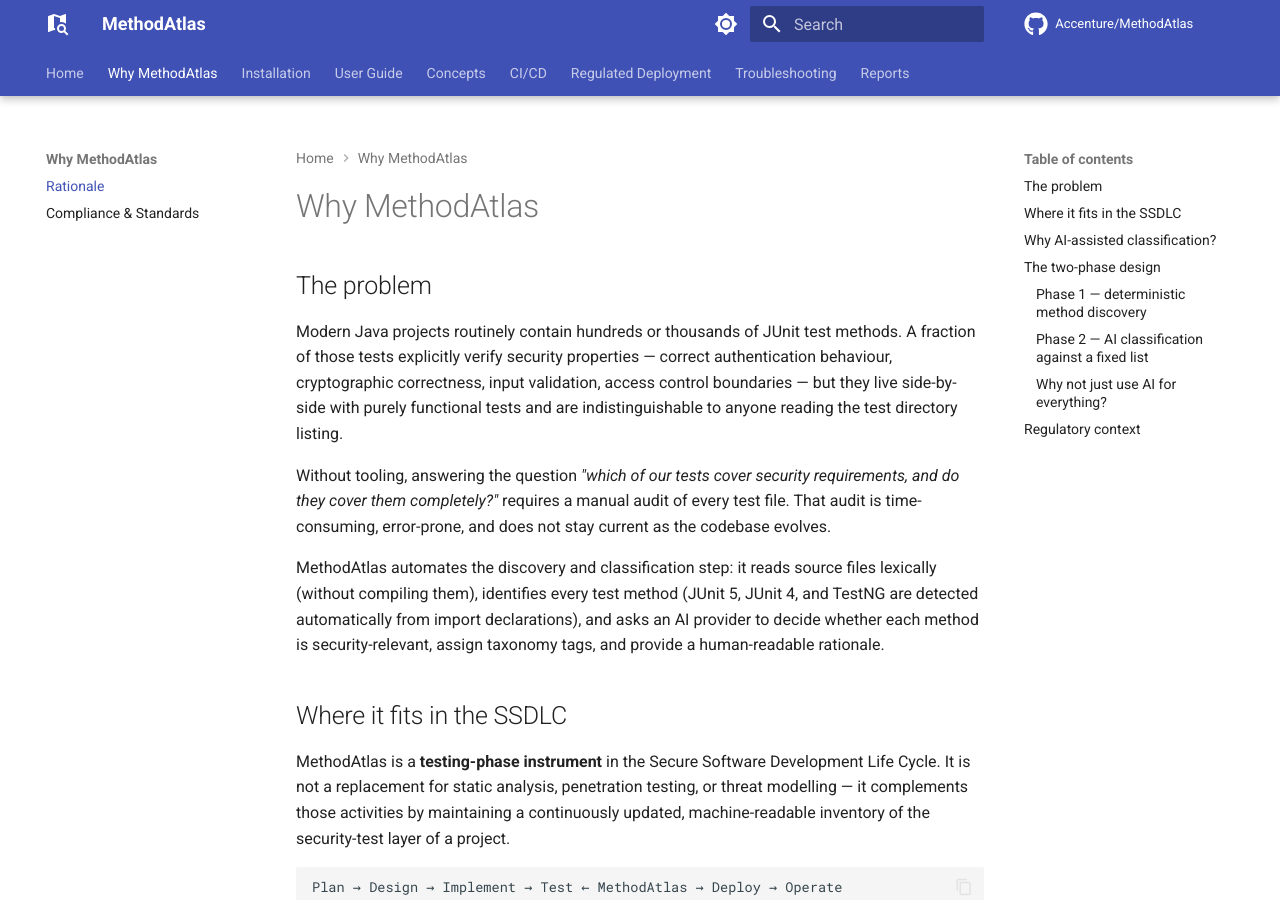
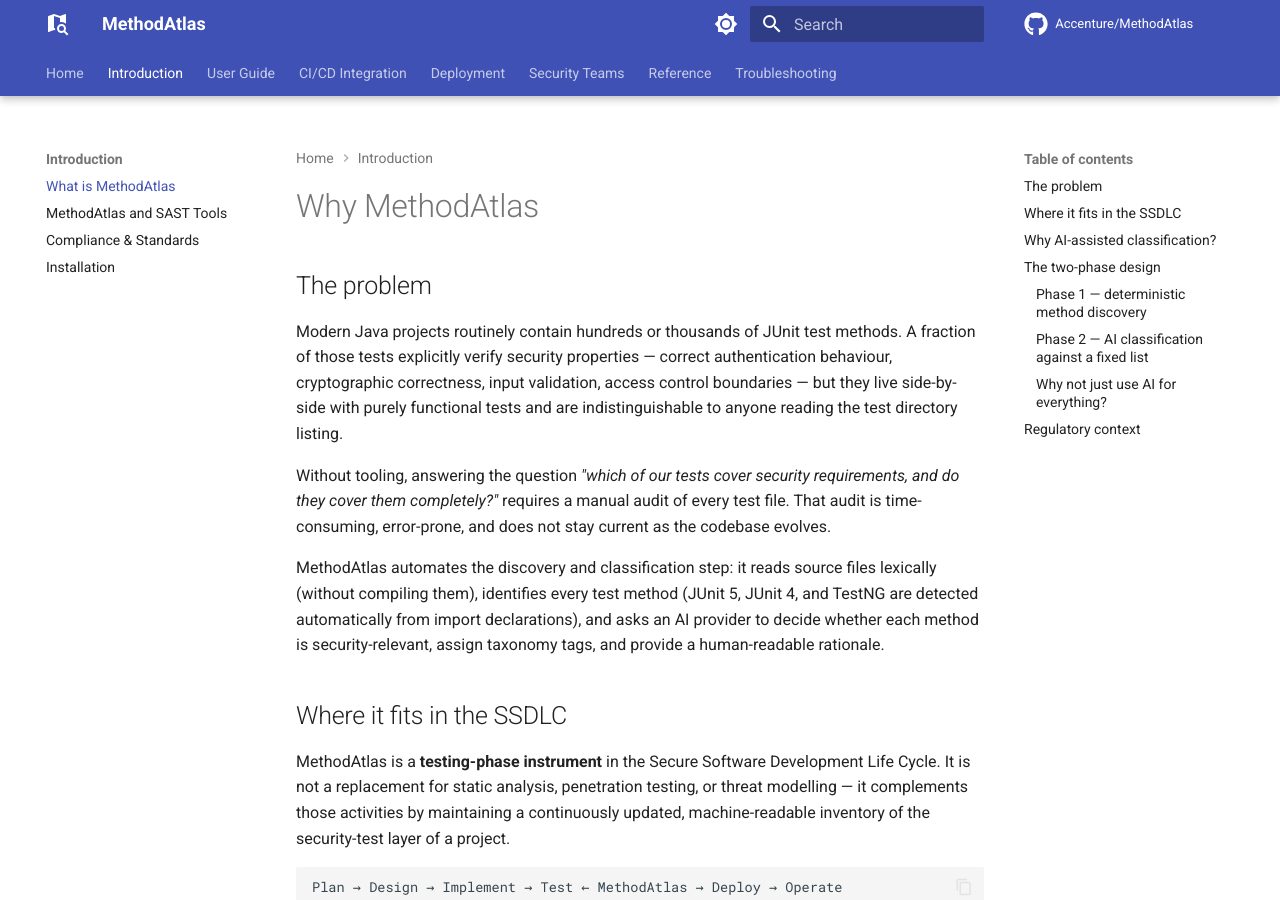
Before and after one commit to Accenture/MethodAtlas, an MkDocs documentation site: the page built from docs/why-methodatlas.md, in a window 1280 px wide and 900 px high. Built offline with MkDocs 1.6.1 and Material for MkDocs 9.7.7, drawn with Linux system fonts in a browser that asks for light colours; comment, search, counter and statistics services are not loaded; some of the changed lines change nothing that is shown.

Commit message:
docs: restructure navigation into eight audience-oriented tabs
Replace the incrementally-grown nine-section nav with eight coherent tabs
that reflect distinct reader journeys:

  Introduction  — learn what MethodAtlas is and how to install it
  User Guide    — operate the tool and interpret AI enrichment
  CI/CD Integration — integrate into GitHub Actions, GitLab, Azure DevOps
  Deployment    — govern data, deploy air-gapped, satisfy regulated standards
  Security Teams — CISO/auditor entry point: reports, ASVS coverage planning
  Reference     — look up CLI options, output formats, build reports
  Troubleshooting — fix problems

Key structural improvements:
- "Why MethodAtlas" and "Concepts" merged into Introduction alongside
  vs-sast and compliance; all introductory material is now co-located
- data-governance.md moved to Deployment where operational readers expect it
- for-security-teams.md and asvs-mapping.md form a dedicated Security Teams tab
- CLI reference, output formats, examples, and build reports consolidated
  under Reference
- Regulated Environments becomes a sub-section of Deployment rather than a
  top-level tab, correctly reflecting that it is deployment-time guidance
- No file paths changed; all internal cross-references remain valid

```diff
--- a/docs/deployment/air-gapped.md
+++ b/docs/deployment/air-gapped.md
@@ -245,6 +245,6 @@
 
 - [Manual AI Workflow](../usage-modes/manual.md) — complete phase reference
 - [AI Providers — Ollama](../ai/providers.md) — provider configuration details
-- [Regulated Deployment — DORA](dora.md) — DORA Article 25 air-gapped guidance
+- [DORA](dora.md) — DORA Article 25 air-gapped guidance
 - [Data Governance](../concepts/data-governance.md) — what data MethodAtlas
   processes and when
--- a/mkdocs.yml
+++ b/mkdocs.yml
@@ -79,10 +79,11 @@
 
 nav:
   - Home: index.md
-  - Why MethodAtlas:
-    - Rationale: why-methodatlas.md
+  - Introduction:
+    - What is MethodAtlas: why-methodatlas.md
+    - MethodAtlas and SAST Tools: concepts/vs-sast.md
     - Compliance & Standards: compliance.md
-  - Installation: installation.md
+    - Installation: installation.md
   - User Guide:
     - Usage Modes:
       - Overview: usage-modes/index.md
@@ -92,10 +93,6 @@
       - Source Write-back: usage-modes/apply-tags.md
       - Delta Report: usage-modes/delta.md
       - Security-Only Filter: usage-modes/security-only.md
-    - CLI Reference:
-      - Options: cli-reference.md
-      - Examples: cli-examples.md
-    - Output Formats: output-formats.md
     - AI Enrichment:
       - Overview: ai/index.md
       - Providers: ai/providers.md
@@ -106,26 +103,30 @@
       - Custom Taxonomy: ai/custom-taxonomy.md
       - Classification Overrides: ai/overrides.md
       - Tag vs AI Drift: ai/drift-detection.md
-  - Concepts:
-    - MethodAtlas and SAST Tools: concepts/vs-sast.md
-    - Guide for Security Teams: concepts/for-security-teams.md
-    - Developer Remediation Guide: concepts/remediation.md
-    - Data Governance: concepts/data-governance.md
-    - OWASP ASVS Mapping: concepts/asvs-mapping.md
-  - CI/CD:
-    - Overview: ci-setup.md
+    - Remediating Findings: concepts/remediation.md
+  - CI/CD Integration:
+    - Platform Prerequisites: ci-setup.md
     - GitHub Actions: ci/github-actions.md
     - GitLab CI: ci/gitlab.md
-    - Azure DevOps: ci/azure-devops.md
+    - Azure DevOps Pipelines: ci/azure-devops.md
     - Release Gating: ci/release-gating.md
-    - Multi-Module and Monorepo: ci/monorepo.md
-  - Regulated Deployment:
-    - Overview: deployment/index.md
-    - PCI-DSS v4.0: deployment/pci-dss.md
-    - ISO/IEC 27001:2022: deployment/iso-27001.md
-    - NIST SP 800-218 (SSDF): deployment/nist-ssdf.md
-    - DORA: deployment/dora.md
-    - SOC 2: deployment/soc2.md
+    - Multi-Module Projects: ci/monorepo.md
+  - Deployment:
+    - Data Governance: concepts/data-governance.md
     - Air-Gapped Deployment: deployment/air-gapped.md
+    - Regulated Environments:
+      - Overview: deployment/index.md
+      - PCI-DSS v4.0: deployment/pci-dss.md
+      - ISO/IEC 27001:2022: deployment/iso-27001.md
+      - NIST SP 800-218 (SSDF): deployment/nist-ssdf.md
+      - DORA: deployment/dora.md
+      - SOC 2: deployment/soc2.md
+  - Security Teams:
+    - Reading MethodAtlas Reports: concepts/for-security-teams.md
+    - OWASP ASVS Mapping: concepts/asvs-mapping.md
+  - Reference:
+    - CLI Options: cli-reference.md
+    - Output Formats: output-formats.md
+    - CLI Examples: cli-examples.md
+    - Build Reports: reports.md
   - Troubleshooting: troubleshooting.md
-  - Reports: reports.md
```
